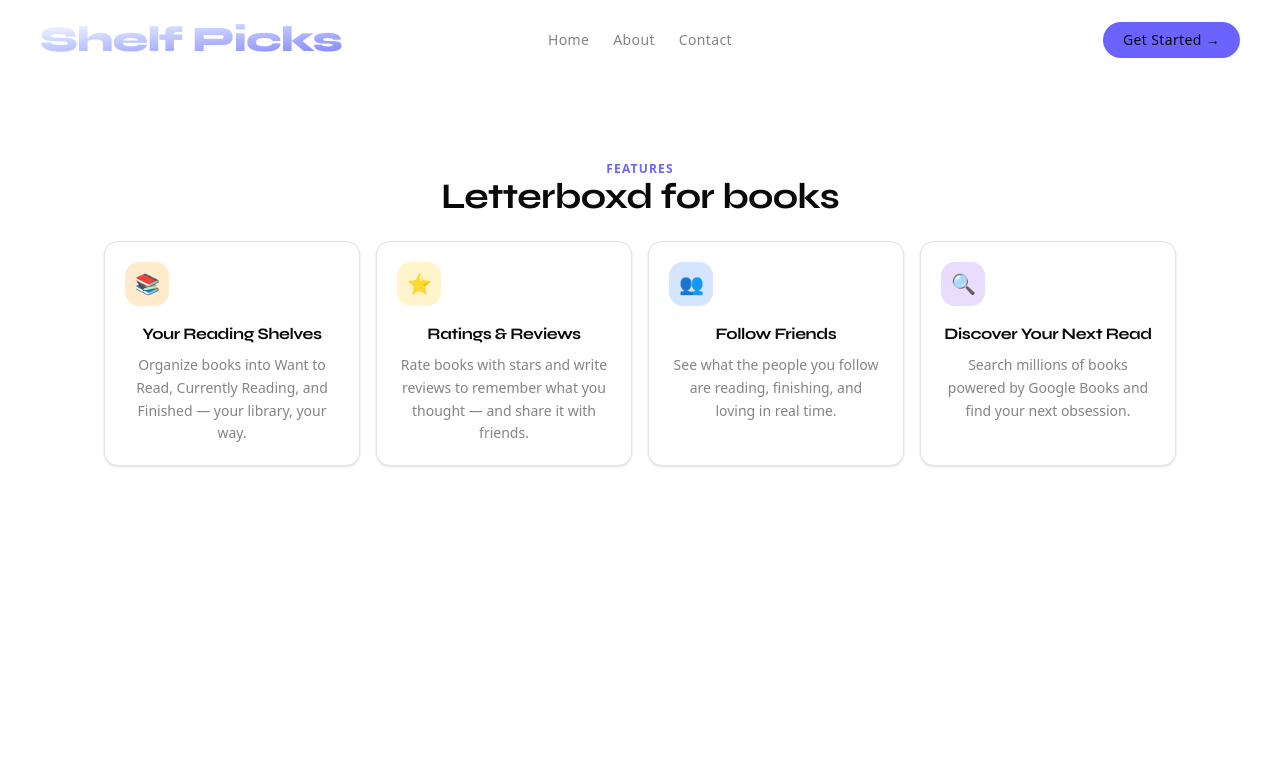
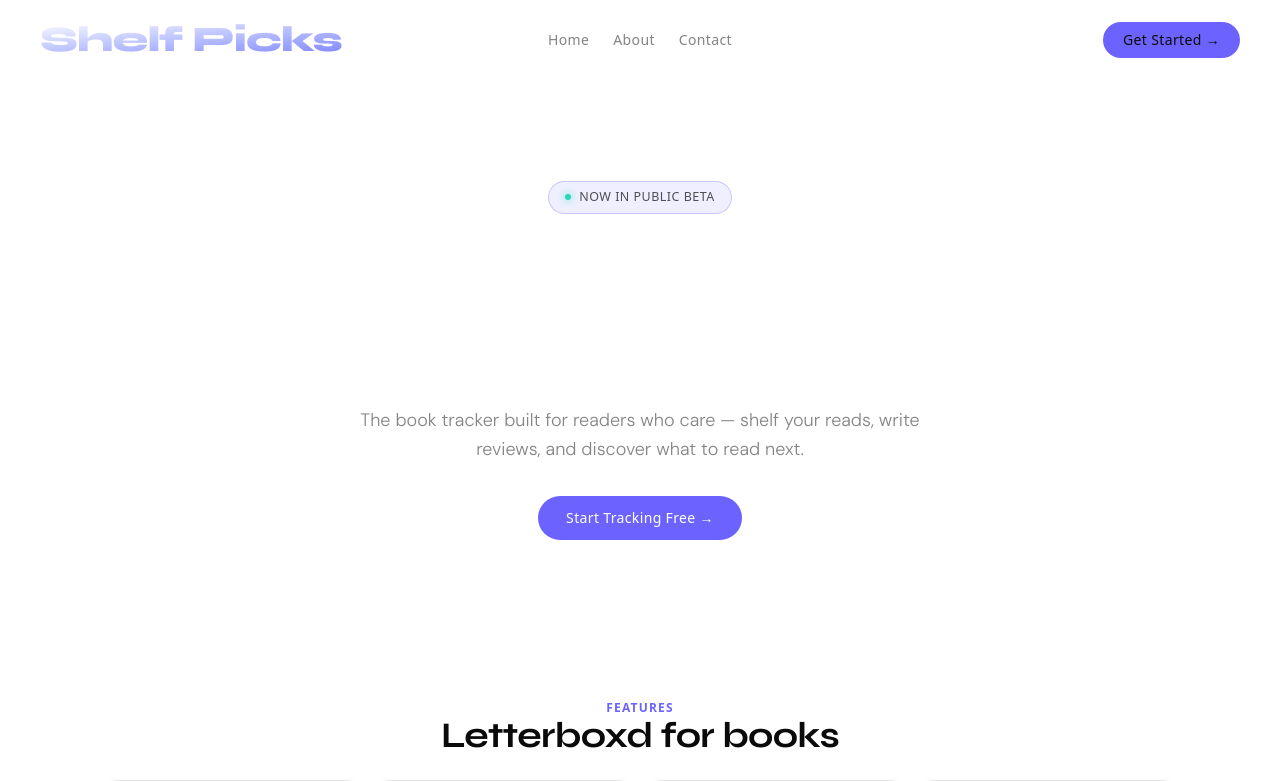
Before and after one commit to KiernanJoyce03/CMPE-131-Term-Project, a React (Vite) app: page / in a window 1280 px wide. Shown: the top 781 px of the page. Built offline with nearby package versions, Linux system fonts and the light colour scheme.

Commit message:
added paths to the landing page

```diff
--- a/src/index.css
+++ b/src/index.css
@@ -2,6 +2,8 @@
 @import url('https://fonts.googleapis.com/css2?family=Syne:wght@400;600;700;800&family=DM+Sans:ital,wght@0,300;0,400;0,500;1,300&display=swap');
 @import 'tailwindcss';
 @import "tw-animate-css";
+@tailwind "tailwindcss/preflights";
+@tailwind utilities;
 
 @custom-variant dark (&:is(.dark *));
 
--- a/src/pages/LandingPage/LandingPage.jsx
+++ b/src/pages/LandingPage/LandingPage.jsx
@@ -1,6 +1,7 @@
 import React from 'react'
 import { features } from './features'
 import { Card, CardContent } from '@/components/ui/card'
+import { Link } from 'react-router-dom'
 
 function LandingPage() {
   return (
@@ -11,15 +12,35 @@ function LandingPage() {
         <span className='font-syne font-extrabold text-4xl tracking-tight bg-linear-to-br from-white to-accent bg-clip-text text-transparent'>
           Shelf Picks
         </span>
-        <ul className='flex gap-6 justify-center text-sm text-foreground/50 cursor-pointer transition-colors duration-200 tracking-wide'>
-          {["Home", "About", "Contact"].map((item) => (
-            <li key={item} className='hover:text-[#f0f0ff]'>{item}</li>
+        <ul className='flex gap-6 justify-center text-sm text-foreground/50 transition-colors duration-200 tracking-wide'>
+          {[{ label: "Home", path: "/home" }, { label: "About", path: "/about" }, { label: "Contact", path: "/contact" }].map((item) => (
+            <li key={item.label}>
+              <Link to={item.path} className='hover:text-[#f0f0ff]'>{item.label}</Link>
+            </li>
           ))}
         </ul>
         <button className='justify-self-end bg-accent text-foreground border-none px-5 py-2 rounded-full text-sm font-medium cursor-pointer duration-200 tracking-wide hover:-translate-y-px hover:shadow-[0_4px_20px_#6c63ff44]'>
           Get Started →
         </button>
       </div>
+
+    {/* Hero Section */}
+    <div className='pt-[100px] px-10 pb-20 max-w-[900px] mx-auto text-center relative'>
+        <div className='inline-flex items-center gap-2 bg-accent/10 border border-accent/30
+        rounded-full px-4 py-1.5 text-[0.78rem] text-foreground/70 tracking-[0.04em] font-medium mb-7 uppercase'>
+            <span className='w-1.5 h-1.5 rounded-full bg-[#00d4aa] shadow-[0_0_8px_#00d4aa] animate-pulse'/>
+            Now in public beta
+        </div>
+        <h1 className='font-syne text-5xl font-extrabold tracking-tight mb-5 bg-linear-to-b from-white to-white/50 bg-clip-text text-transparent'>
+          Track every book.<br/>Remember every story.
+        </h1>
+        <p className='text-foreground/50 text-lg font-light leading-relaxed mb-8 max-w-xl mx-auto font-dm-sans'>
+          The book tracker built for readers who care — shelf your reads, write reviews, and discover what to read next.
+        </p>
+        <button className='bg-accent text-white px-7 py-3 rounded-full text-sm font-medium tracking-wide duration-200 hover:-translate-y-px hover:shadow-[0_4px_24px_#6c63ff66]'>
+          Start Tracking Free →
+        </button>
+    </div>
 
       {/* Features */}
       <div className='px-10 py-20 max-w-6xl mx-auto flex flex-col items-center text-center'>
--- /dev/null
+++ b/tailwind.config.js
@@ -0,0 +1,24 @@
+/** @type {import('tailwindcss').Config} */
+export default {
+  content: [
+    "./index.html",
+    "./src/**/*.{js,jsx}",
+  ],
+  theme: {
+    extend: {
+      fontFamily: {
+        syne: ['Syne', 'sans-serif'],
+      },
+      animation: {
+        pulse: 'pulse 2s infinite',
+      },
+      keyframes: {
+        pulse: {
+          '0%, 100%': { opacity: 1 },
+          '50%': { opacity: 0.4 },
+        }
+      }
+    },
+  },
+  plugins: [],
+}
```
